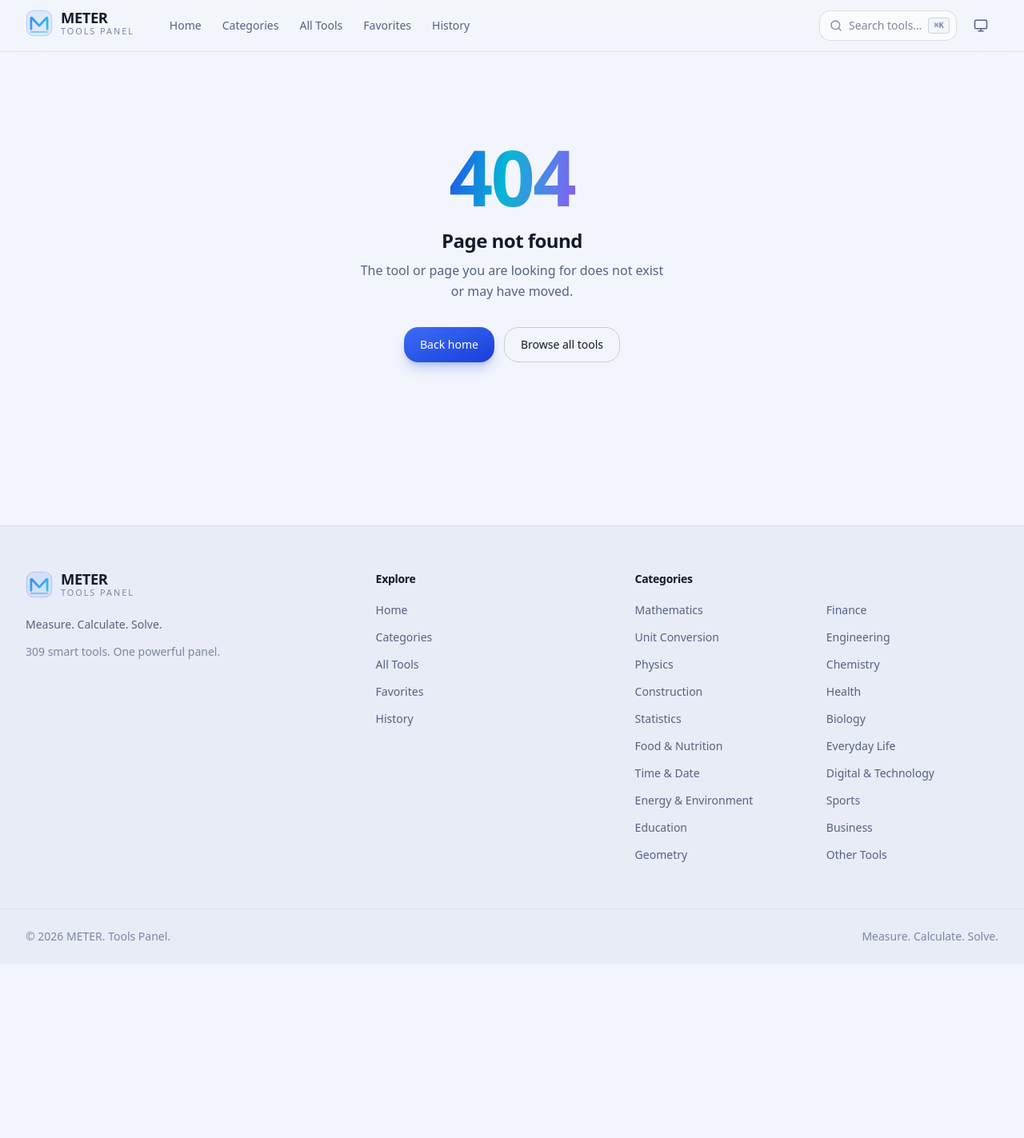
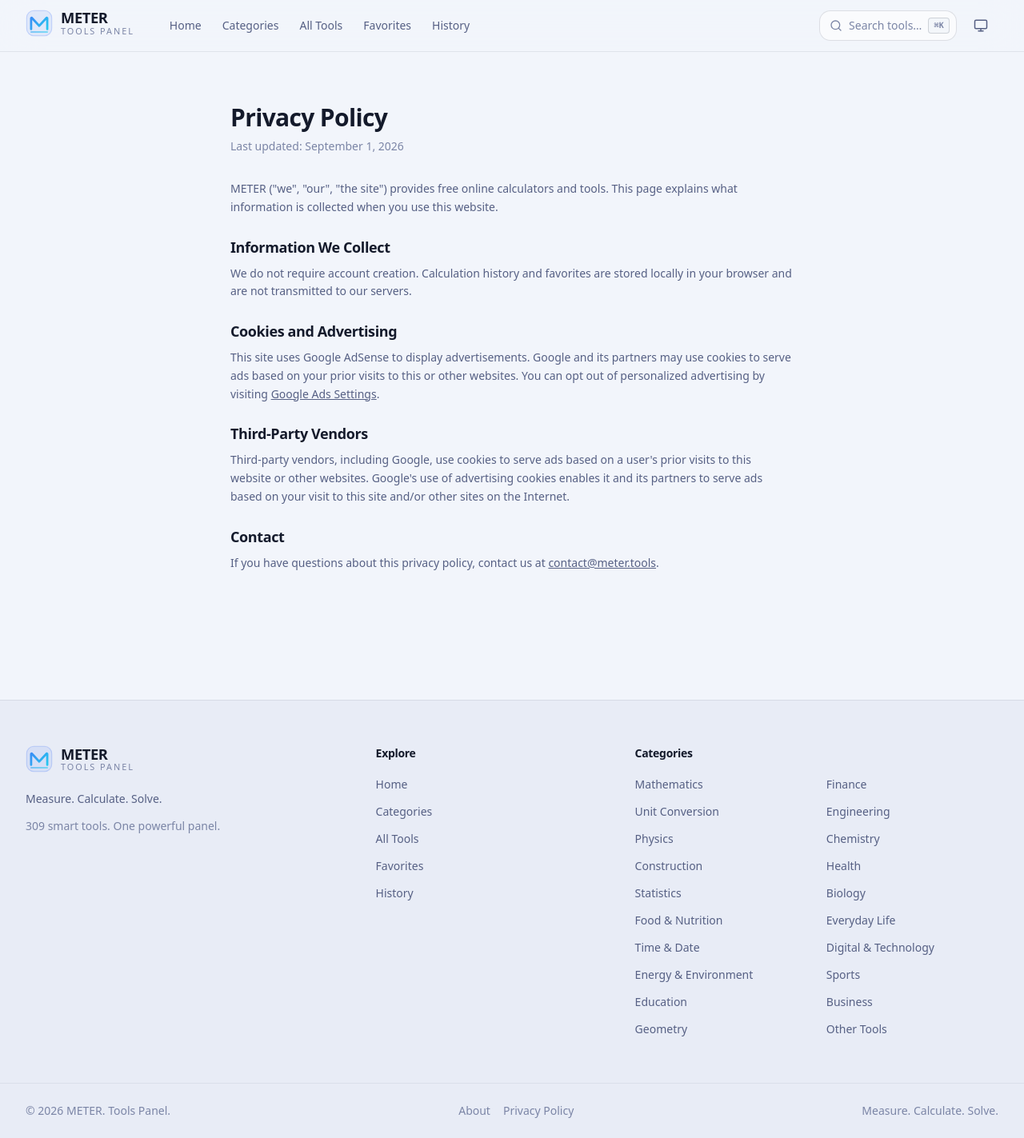
Before and after one commit to irosiroo/meter, a Next.js app: page /privacy-policy in a window 1280 px wide. Before the commit this address had no page. Shown: the whole page at 80% size. Before the commit the page ends 1205 px from the top, so only its background shows below. Built offline with nearby package versions, Linux system fonts and the light colour scheme.

Commit message:
Add privacy policy and about pages

```diff
--- /dev/null
+++ b/src/app/about/page.tsx
@@ -0,0 +1,24 @@
+export const metadata = {
+  title: "About — METER",
+  description: "About METER Tools Panel — 309 calculators and professional tools.",
+};
+
+export default function AboutPage() {
+  return (
+    <main className="mx-auto max-w-3xl px-4 py-16 sm:px-6 lg:px-8">
+      <h1 className="text-3xl font-bold text-fg">About METER</h1>
+      <div className="mt-6 space-y-4 text-sm leading-relaxed text-fg-muted">
+        <p>
+          METER is a free tools panel bringing together 309 calculators across 20 categories —
+          mathematics, finance, unit conversion, health, engineering, physics, chemistry and more
+          — in a single, fast, ad-supported platform.
+        </p>
+        <p>
+          Every tool is built to give accurate, instant results without sign-ups, downloads or
+          paywalls. Our goal is to make everyday calculations — from mortgage payments to BMI to
+          unit conversions — simple and accessible to everyone.
+        </p>
+      </div>
+    </main>
+  );
+}
--- /dev/null
+++ b/src/app/privacy-policy/page.tsx
@@ -0,0 +1,70 @@
+export const metadata = {
+  title: "Privacy Policy — METER",
+  description: "Privacy policy for METER Tools Panel.",
+};
+
+export default function PrivacyPolicyPage() {
+  return (
+    <main className="mx-auto max-w-3xl px-4 py-16 sm:px-6 lg:px-8">
+      <h1 className="text-3xl font-bold text-fg">Privacy Policy</h1>
+      <p className="mt-2 text-sm text-fg-subtle">
+        Last updated:{" "}
+        {new Date().toLocaleDateString("en-US", {
+          year: "numeric",
+          month: "long",
+          day: "numeric",
+        })}
+      </p>
+
+      <div className="mt-8 space-y-6 text-sm leading-relaxed text-fg-muted">
+        <p>
+          METER (&quot;we&quot;, &quot;our&quot;, &quot;the site&quot;) provides free online
+          calculators and tools. This page explains what information is collected when you use
+          this website.
+        </p>
+
+        <section>
+          <h2 className="text-lg font-semibold text-fg">Information We Collect</h2>
+          <p className="mt-2">
+            We do not require account creation. Calculation history and favorites are stored
+            locally in your browser and are not transmitted to our servers.
+          </p>
+        </section>
+
+        <section>
+          <h2 className="text-lg font-semibold text-fg">Cookies and Advertising</h2>
+          <p className="mt-2">
+            This site uses Google AdSense to display advertisements. Google and its partners may
+            use cookies to serve ads based on your prior visits to this or other websites. You can
+            opt out of personalized advertising by visiting{" "}
+            <a href="https://www.google.com/settings/ads" className="underline">
+              Google Ads Settings
+            </a>
+            .
+          </p>
+        </section>
+
+        <section>
+          <h2 className="text-lg font-semibold text-fg">Third-Party Vendors</h2>
+          <p className="mt-2">
+            Third-party vendors, including Google, use cookies to serve ads based on a
+            user&apos;s prior visits to this website or other websites. Google&apos;s use of
+            advertising cookies enables it and its partners to serve ads based on your visit to
+            this site and/or other sites on the Internet.
+          </p>
+        </section>
+
+        <section>
+          <h2 className="text-lg font-semibold text-fg">Contact</h2>
+          <p className="mt-2">
+            If you have questions about this privacy policy, contact us at{" "}
+            <a href="mailto:contact@meter.tools" className="underline">
+              contact@meter.tools
+            </a>
+            .
+          </p>
+        </section>
+      </div>
+    </main>
+  );
+}
--- a/src/components/layout/footer.tsx
+++ b/src/components/layout/footer.tsx
@@ -13,6 +13,11 @@ const EXPLORE = [
   { href: "/all-tools", label: "All Tools" },
   { href: "/favorites", label: "Favorites" },
   { href: "/history", label: "History" },
+];
+
+const LEGAL = [
+  { href: "/about", label: "About" },
+  { href: "/privacy-policy", label: "Privacy Policy" },
 ];
 
 export function Footer() {
@@ -58,10 +63,17 @@ export function Footer() {
       </div>
 
       <div className="border-t border-[rgb(var(--line)/0.06)]">
-        <div className="mx-auto flex max-w-7xl flex-col items-center justify-between gap-2 px-4 py-6 text-sm text-fg-subtle sm:flex-row sm:px-6 lg:px-8">
+        <div className="mx-auto flex max-w-7xl flex-col items-center justify-between gap-3 px-4 py-6 text-sm text-fg-subtle sm:flex-row sm:px-6 lg:px-8">
           <p>
             © {year} {SITE.name}. {SITE.subtitle}.
           </p>
+          <div className="flex gap-4">
+            {LEGAL.map((l) => (
+              <Link key={l.href} href={l.href} className="transition-colors hover:text-fg">
+                {l.label}
+              </Link>
+            ))}
+          </div>
           <p>Measure. Calculate. Solve.</p>
         </div>
       </div>
```
